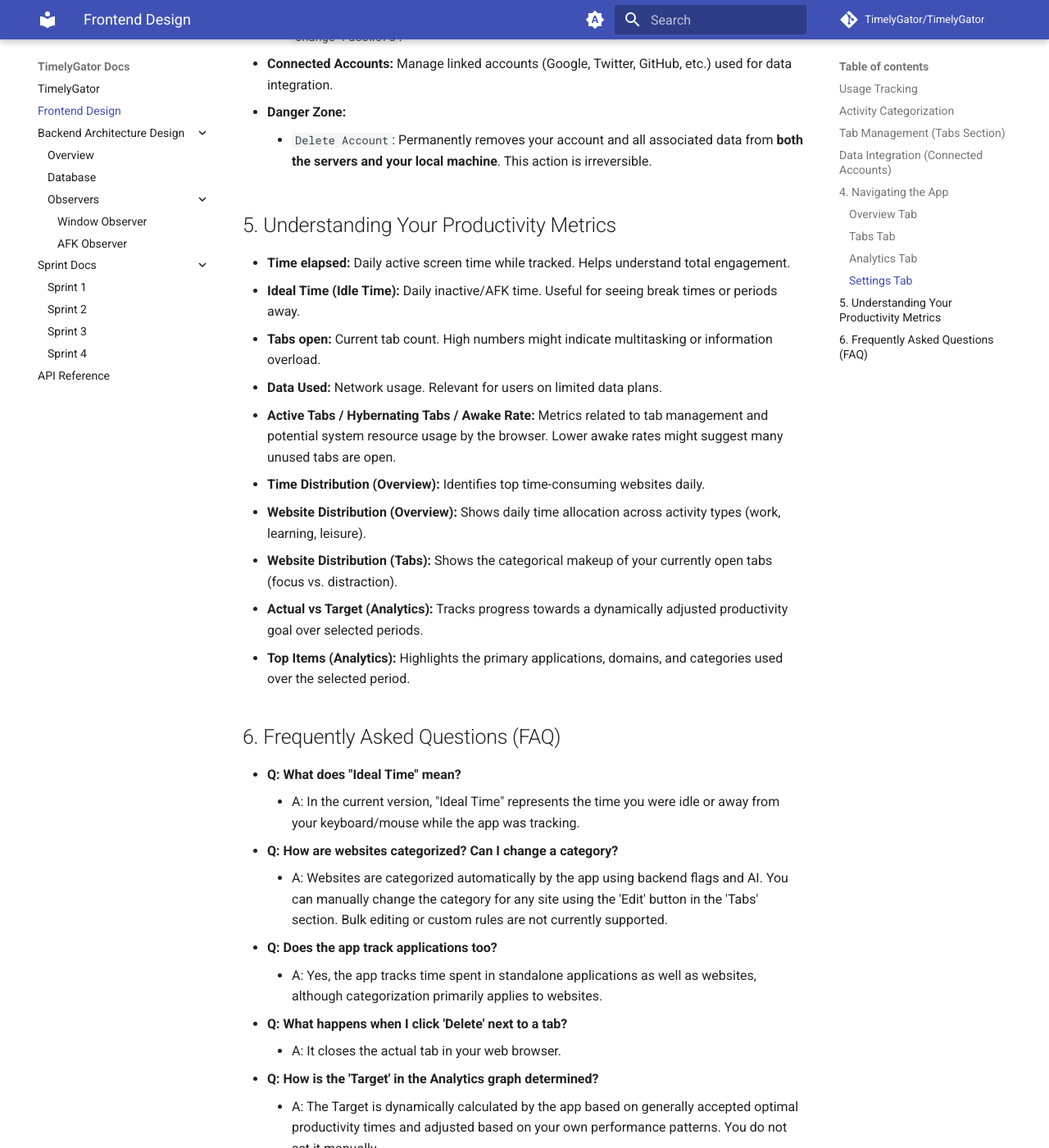
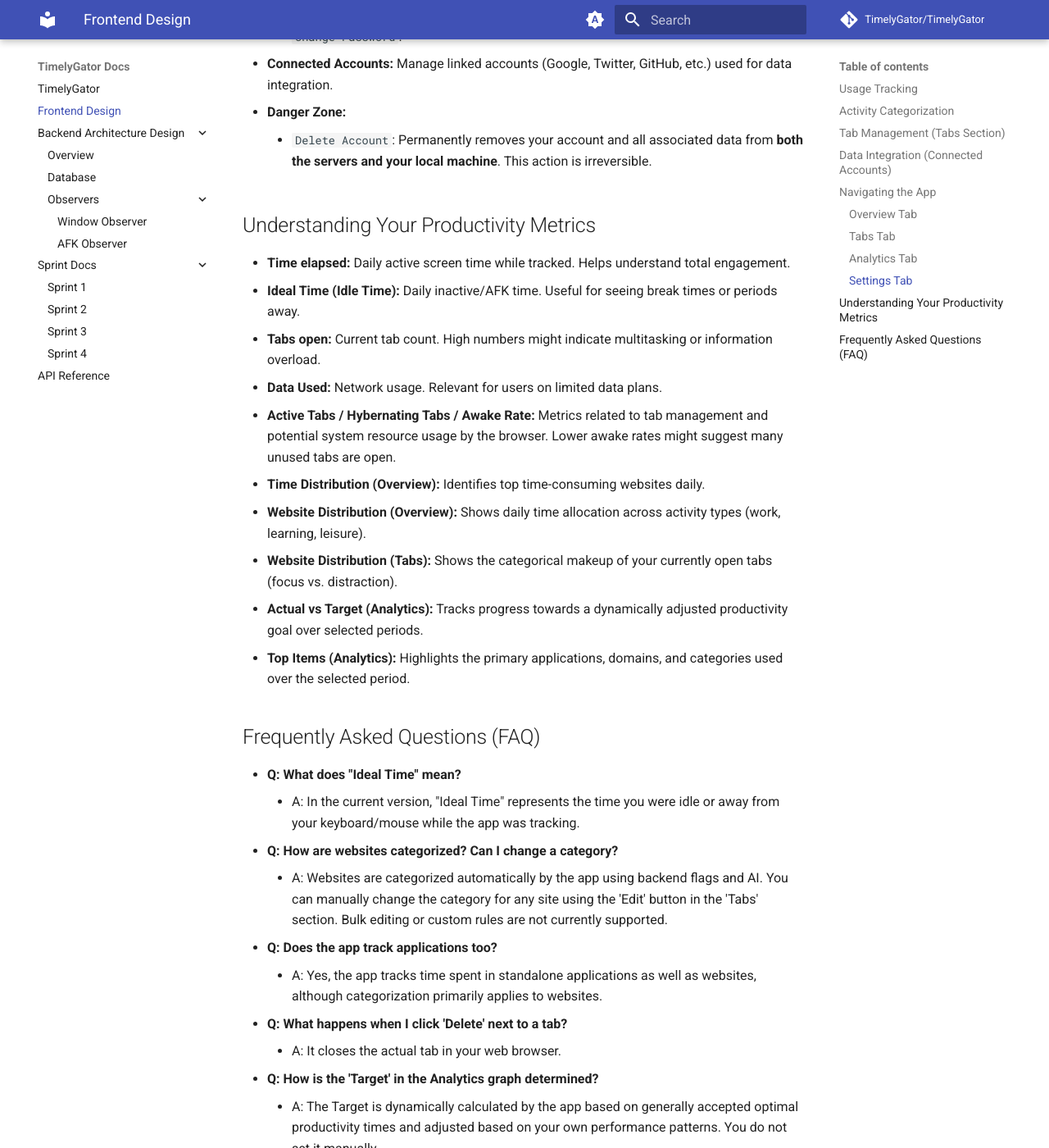
Before and after one commit to timelygator/TimelyGator, an MkDocs documentation site: the page built from docs/files/frontend.md, in a window 1280 px wide and 1400 px high, scrolled down 3085 px. Shown: the whole window at 82% size. Built offline with MkDocs 1.6.1 and Material for MkDocs 9.7.7, drawn with Linux system fonts in a browser that asks for light colours; comment, search, counter and statistics services are not loaded; some of the changed text lies outside the part shown.

Commit message:
Update frontend.md
Signed-off-by: Yash Deep Verma <99968246+YashDVerma@users.noreply.github.com>

```diff
--- a/docs/files/frontend.md
+++ b/docs/files/frontend.md
@@ -27,7 +27,7 @@
 * You can connect external accounts (e.g., Google, Twitter, GitHub) via the **Settings** section.
 * **Purpose:** This is used to **integrate data** from those services (e.g., calendar events, repository activity) to provide richer context and more accurate insights into your productivity patterns. It is not solely for login purposes.
 
-## 4. Navigating the App
+## Navigating the App
 
 ### Overview Tab
 Your main dashboard for a quick summary of your daily activity.
@@ -79,7 +79,7 @@ Configure your profile, preferences, and account settings.
 * **Danger Zone:**
     * `Delete Account`: Permanently removes your account and all associated data from **both the servers and your local machine**. This action is irreversible.
 
-## 5. Understanding Your Productivity Metrics
+## Understanding Your Productivity Metrics
 
 * **Time elapsed:** Daily active screen time while tracked. Helps understand total engagement.
 * **Ideal Time (Idle Time):** Daily inactive/AFK time. Useful for seeing break times or periods away.
@@ -94,7 +94,7 @@ Configure your profile, preferences, and account settings.
 
 
 
-## 6. Frequently Asked Questions (FAQ)
+## Frequently Asked Questions (FAQ)
 
 * **Q: What does "Ideal Time" mean?**
     * A: In the current version, "Ideal Time" represents the time you were idle or away from your keyboard/mouse while the app was tracking.
```
